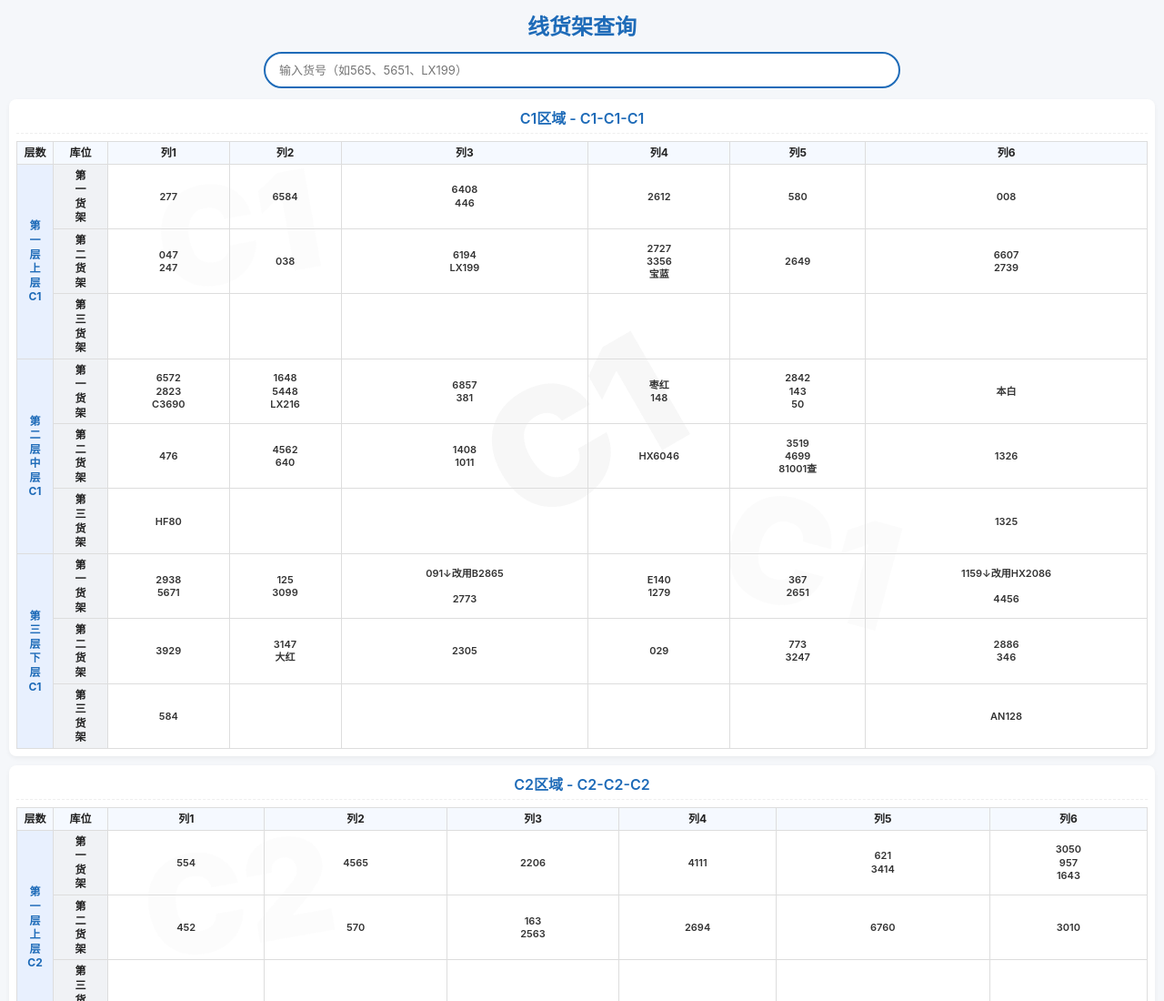
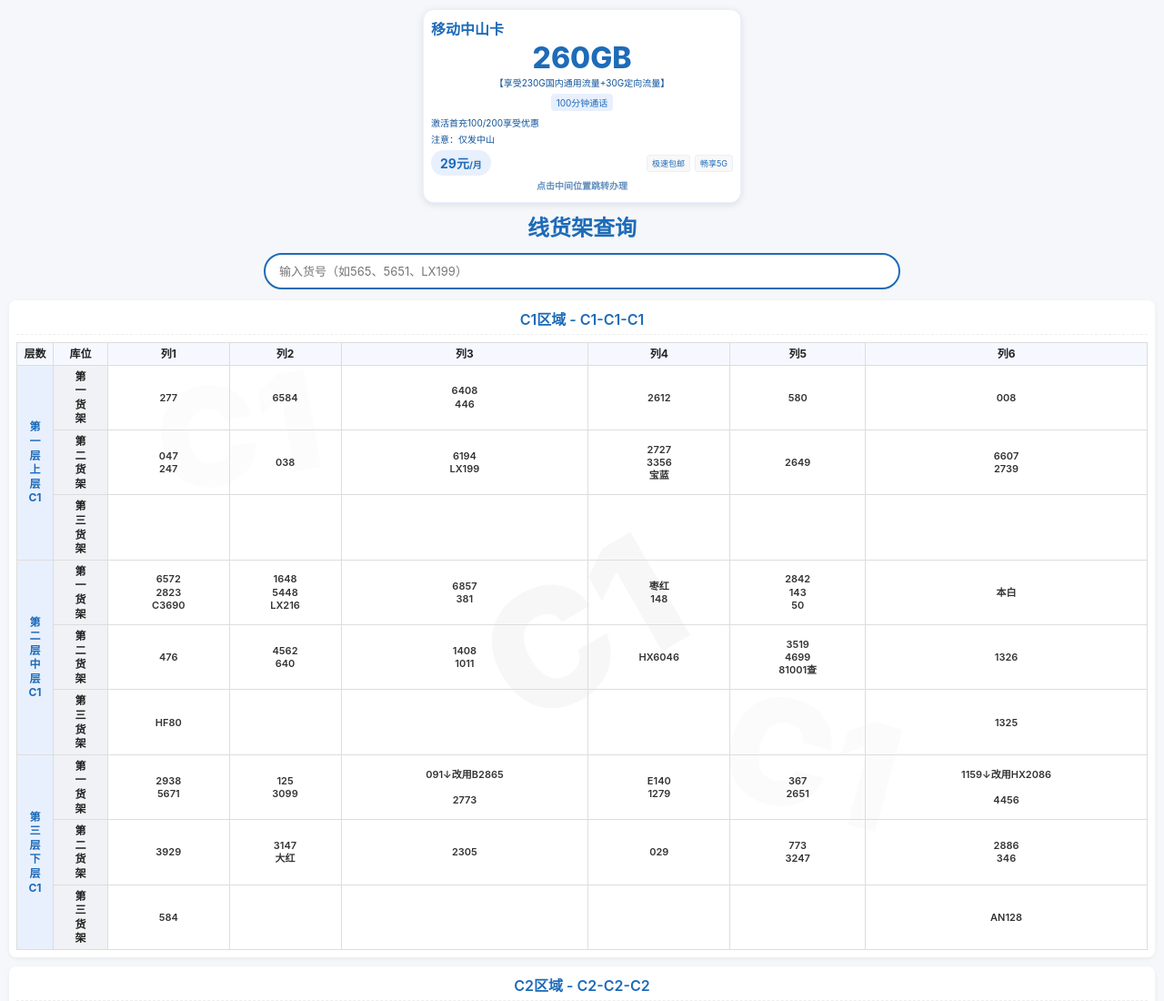
Before and after one commit to 0302ZH/xianhuo, a plain HTML site: page index.html in a window 1280 px wide. Shown: the top 1100 px of the page at 91% size. Drawn offline with Linux system fonts and the light colour scheme.

Commit message:
Update index.html

```diff
--- a/index.html
+++ b/index.html
@@ -30,6 +30,126 @@
             font-size: 24px; /* 标题字体加大 */
             font-weight: 700;
         }
+        /* ===== 新增：移动中山卡广告样式 ===== */
+        .ad-banner {
+            margin-bottom: 8px;
+            width: 100%;
+            max-width: 350px;
+            margin-left: auto;
+            margin-right: auto;
+        }
+        .zs-card {
+            background: #ffffff;
+            border-radius: 12px;
+            padding: 8px;
+            position: relative;
+            overflow: hidden;
+            box-shadow: 0 2px 8px rgba(0, 0, 0, 0.1);
+            color: #1e6bb8;
+            border: 1px solid #e8f0fe;
+        }
+        @keyframes blink {
+            0% { opacity: 1; }
+            50% { opacity: 0.4; }
+            100% { opacity: 1; }
+        }
+        .jump-tip {
+            text-align: center;
+            font-size: 10px;
+            color: #0f5298;
+            margin: 3px 0;
+            font-weight: 600;
+            animation: blink 1.2s infinite;
+        }
+        .zs-card-header {
+            display: flex;
+            align-items: center;
+            justify-content: space-between;
+            margin-bottom: 5px;
+        }
+        .zs-card-header .title {
+            font-size: 16px;
+            font-weight: 700;
+            color: #1e6bb8;
+        }
+        .zs-card-header .sim {
+            display: none;
+        }
+        .zs-card-body {
+            display: flex;
+            align-items: center;
+            gap: 8px;
+            margin-bottom: 5px;
+        }
+        .zs-card-body .img-box {
+            display: none;
+        }
+        .zs-card-body .data-box {
+            flex: 1;
+        }
+        .zs-card-body .data-box .big-num {
+            font-size: 32px;
+            font-weight: 800;
+            color: #1e6bb8;
+            line-height: 1;
+        }
+        .zs-card-body .data-box .data-desc {
+            font-size: 10px;
+            color: #0f5298;
+            margin-top: 3px;
+        }
+        .zs-card-body .data-box .call {
+            display: inline-block;
+            background: #e8f0fe;
+            color: #1e6bb8;
+            padding: 2px 6px;
+            border-radius: 4px;
+            font-size: 10px;
+            margin-top: 5px;
+        }
+        .zs-card-tips {
+            display: flex;
+            flex-direction: column;
+            gap: 3px;
+            margin-bottom: 5px;
+        }
+        .zs-card-tips .tip-item {
+            display: flex;
+            align-items: center;
+            gap: 3px;
+            font-size: 10px;
+            color: #0f5298;
+        }
+        .zs-card-tips .tip-item .icon {
+            display: none;
+        }
+        .zs-card-footer {
+            display: flex;
+            align-items: center;
+            justify-content: space-between;
+            margin-bottom: 3px;
+        }
+        .zs-card-footer .price {
+            background: #e8f0fe;
+            color: #1e6bb8;
+            padding: 4px 10px;
+            border-radius: 15px;
+            font-size: 14px;
+            font-weight: 700;
+        }
+        .zs-card-footer .tags {
+            display: flex;
+            gap: 5px;
+        }
+        .zs-card-footer .tags .tag {
+            background: #f8f8f8;
+            color: #1e6bb8;
+            padding: 2px 5px;
+            border-radius: 3px;
+            font-size: 9px;
+            border: 1px solid #e8f0fe;
+        }
+        /* ===== 广告样式结束 ===== */
         .search-container {
             max-width: 700px;
             margin: 0 auto 12px;
@@ -260,6 +380,44 @@
 </head>
 <body>
     <div class="header">
+        <!-- ===== 新增：移动中山卡广告 ===== -->
+        <div class="ad-banner">
+            <a href="http://h5.vip12300.cn/order/index.php?uid=ZDBGMEZjMnJrUEE9&pid=3275" target="_blank" style="text-decoration: none; display: block;">
+                <div class="zs-card">
+                    <div class="zs-card-header">
+                        <div class="title">移动中山卡</div>
+                        <div class="sim"></div>
+                    </div>
+                    <div class="zs-card-body">
+                        <div class="img-box"></div>
+                        <div class="data-box">
+                            <div class="big-num">260GB</div>
+                            <div class="data-desc">【享受230G国内通用流量+30G定向流量】</div>
+                            <div class="call">100分钟通话</div>
+                        </div>
+                    </div>
+                    <div class="zs-card-tips">
+                        <div class="tip-item">
+                            <div class="icon"></div>
+                            <div>激活首充100/200享受优惠</div>
+                        </div>
+                        <div class="tip-item">
+                            <div class="icon"></div>
+                            <div>注意：仅发中山</div>
+                        </div>
+                    </div>
+                    <div class="zs-card-footer">
+                        <div class="price">29元<span style="font-size: 10px;">/月</span></div>
+                        <div class="tags">
+                            <div class="tag">极速包邮</div>
+                            <div class="tag">畅享5G</div>
+                        </div>
+                    </div>
+                    <div class="jump-tip">点击中间位置跳转办理</div>
+                </div>
+            </a>
+        </div>
+        <!-- ===== 广告结束 ===== -->
         <h1>线货架查询</h1>
     </div>
 
@@ -1332,6 +1490,7 @@
                     resultList.style.display = 'none';
                 }
             });
+
         });
     </script>
 </body>
```
